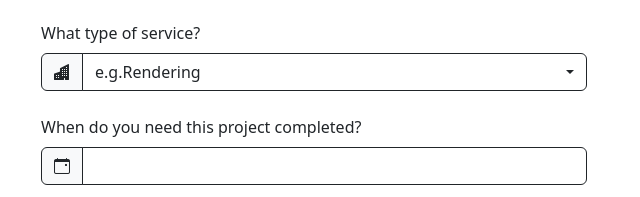
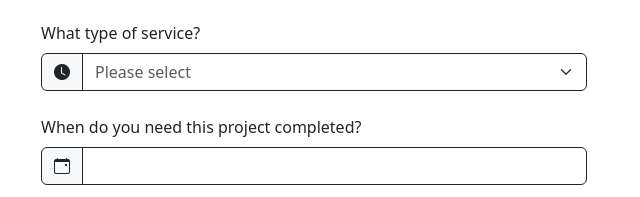
Before and after one commit to enjelru/MP1, a plain HTML site: page contact.html in a window 1280 px wide. Shown: the part 603-800 px from the top of the page, 599-1239 px from the left. Drawn offline with nearby package versions, Linux system fonts and the light colour scheme.

Commit message:
Add required to dropdown list

```diff
--- a/contact.html
+++ b/contact.html
@@ -166,30 +166,17 @@
               </div>
 
               <div class="col-l-3 col-md-12">
-                <label for="name" class="form-label">What type of service?</label>
-
+                <label for="service" class="form-label">What type of service?</label>
                 <div class="input-group mb-4">
                   <span class="input-group-text border-dark">
-                    <i class="bi bi-buildings-fill"></i>
+                    <i class="bi bi-clock-fill"></i>
                   </span>
-
-                  <div class="dropdown form-control border-dark" href="#" role="button" data-bs-toggle="dropdown" aria-expanded="false">
-                    <p class="m-0 position-relative">e.g.Rendering
-                      <span class="dropdown-toggle position-absolute end-0"></span>
-                    </p>
-
-                    <!-- <a class="btn btn-outline-secondary dropdown-toggle " href="#" role="button" data-bs-toggle="dropdown" aria-expanded="false">
-                     e.g. Rendering
-                    </a> -->
-
-                    <ul class="dropdown-menu w-100 border-dark">
-                      <li><a class="dropdown-item" href="#">Rendering</a></li>
-                      <li><a class="dropdown-item" href="#">Production</a></li>
-                      <li><a class="dropdown-item" href="#">Animation</a></li>
-                    </ul>
-                  </div>
-
-                  <!-- <input type="text" class="form-control border-dark" id="name" style="font-size: 14px;" required> -->
+                  <select class="form-select border-dark text-muted" aria-label="Default select example" required>
+                    <option value="">Please select</option>
+                    <option value="1">Rendering</option>
+                    <option value="2">Production</option>
+                    <option value="3">Animation</option>
+                  </select>
                 </div>
               </div>
 
```
